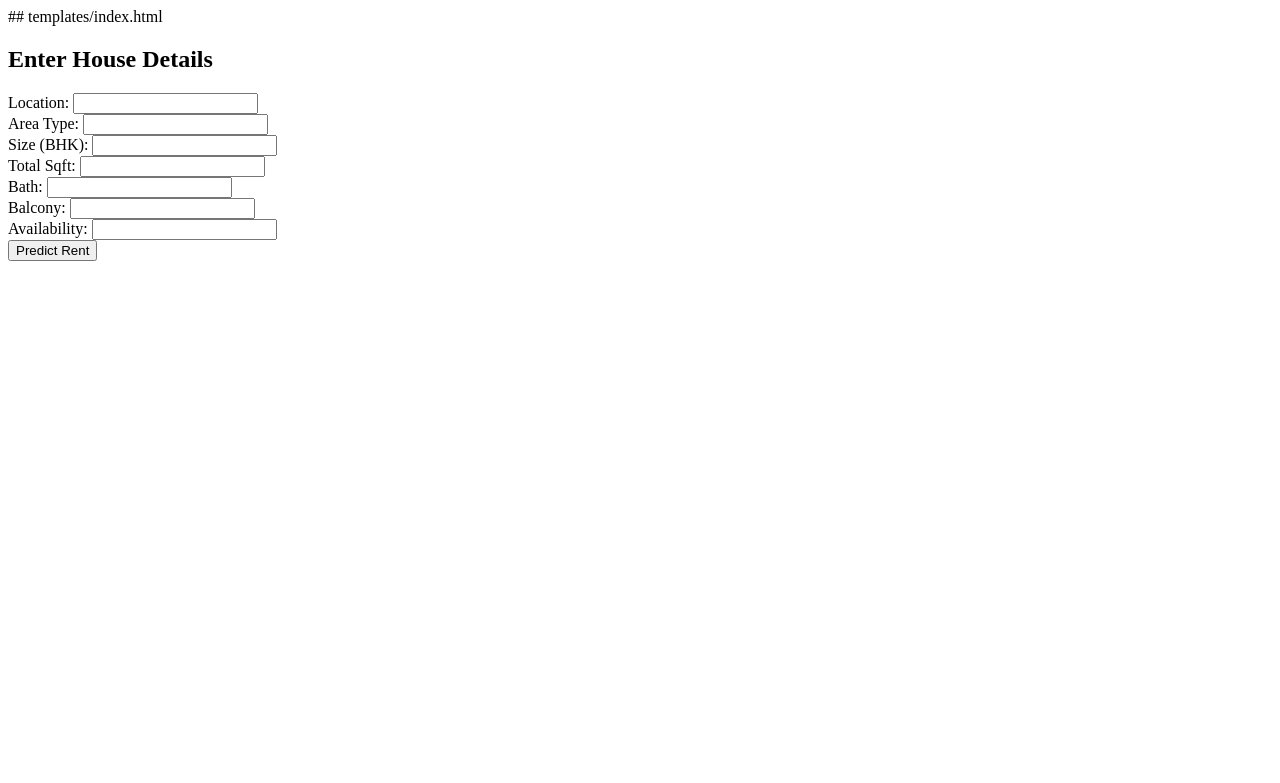
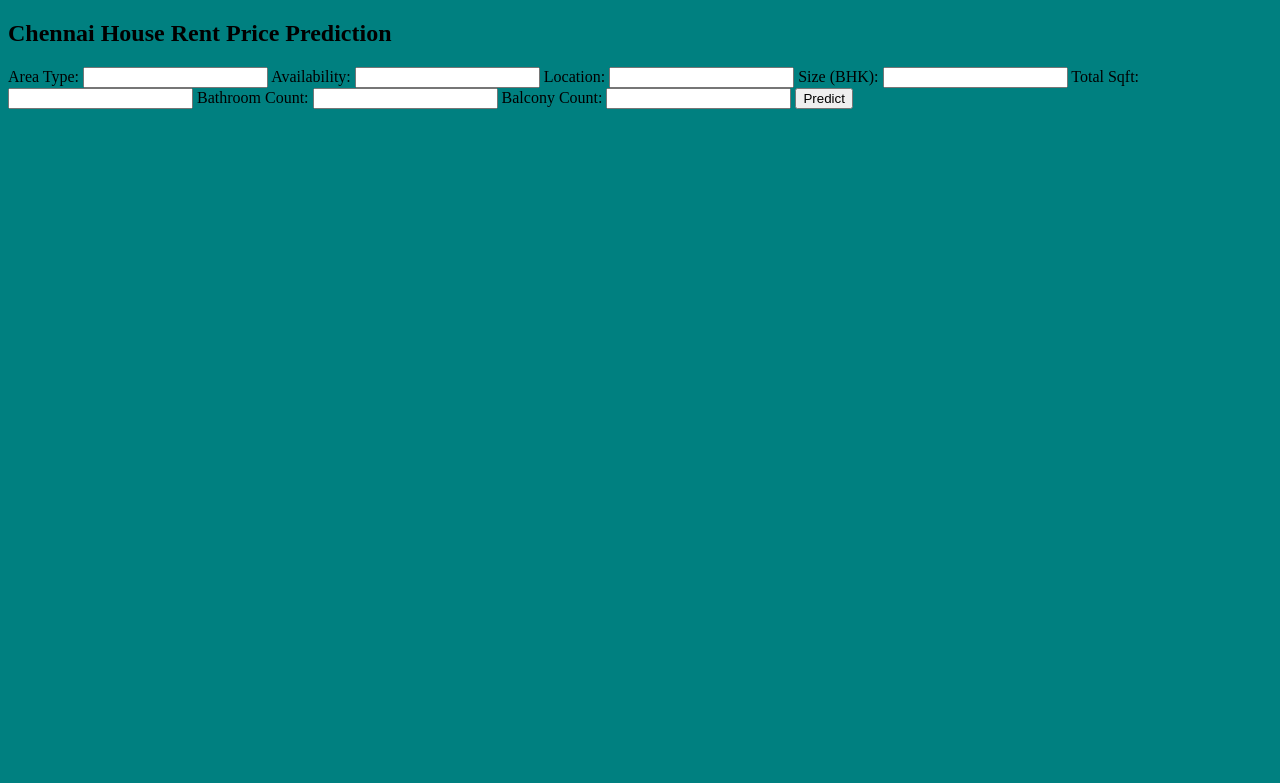
Before and after one commit to shrimathiravi07/Chennai-House-Rent-Price-Prediction, a Flask app: page / in a window 1280 px wide. Shown: the top 783 px of the page. Run offline with Flask 3, Linux system fonts and the light colour scheme; parts of the project's set-up code (start-up, migrations or seed data) failed here and were passed over.

Commit message:
template file updated

```diff
--- /dev/null
+++ b/templates/head.html
@@ -0,0 +1,15 @@
+<!DOCTYPE html>
+<html lang="en">
+<head>
+    <meta charset="UTF-8">
+    <meta name="viewport" content="width=device-width, initial-scale=1.0">
+    {% block title %}<title>Chennai_House_Prediction</title>{% endblock %}
+    <link rel="stylesheet" href="{{ url_for('static', filename='style.css') }}">
+    <link rel="icon" type="image/png" href="{{url_for('static', filename='img/icon.png')}}">
+
+</head>
+<body>
+    {% block content %}
+    {% endblock %}
+</body>
+</html>
--- a/templates/index.html
+++ b/templates/index.html
@@ -1,20 +1,40 @@
-## templates/index.html
-<!DOCTYPE html>
-<html>
-<head>
-    <title>Rent Price Predictor</title>
-</head>
+{% extends 'head.html' %}
+{% block content %}
 <body>
-    <h2>Enter House Details</h2>
-    <form method="POST">
-        Location: <input type="text" name="location" required><br>
-        Area Type: <input type="text" name="area_type" required><br>
-        Size (BHK): <input type="number" name="size" required><br>
-        Total Sqft: <input type="number" name="total_sqft" required><br>
-        Bath: <input type="number" name="bath" required><br>
-        Balcony: <input type="number" name="balcony" required><br>
-        Availability: <input type="text" name="availability" required><br>
-        <input type="submit" value="Predict Rent">
+
+<div class="container">
+    <h2>Chennai House Rent Price Prediction</h2>
+    <form action="/predict" method="post">
+        <label>Area Type:</label>
+        <input type="text" name="area_type" required>
+
+        <label>Availability:</label>
+        <input type="text" name="availability" required>
+
+        <label>Location:</label>
+        <input type="text" name="location" required>
+
+        <label>Size (BHK):</label>
+        <input type="number" name="size" required>
+
+        <label>Total Sqft:</label>
+        <input type="number" step="any" name="total_sqft" required>
+
+        <label>Bathroom Count:</label>
+        <input type="number" name="bath" required>
+
+        <label>Balcony Count:</label>
+        <input type="number" name="balcony" required>
+
+        <button type="submit">Predict</button>
     </form>
+
+    {% if predicted_price %}
+    <div class="result">
+        <p>Predicted Rent Price: ₹{{ predicted_price }} lakhs</p>
+    </div>
+    {% endif %}
+</div>
+{% endblock %}
 </body>
 </html>
```
Also changed, not shown: templates/result.html (+7 -7 lines).
